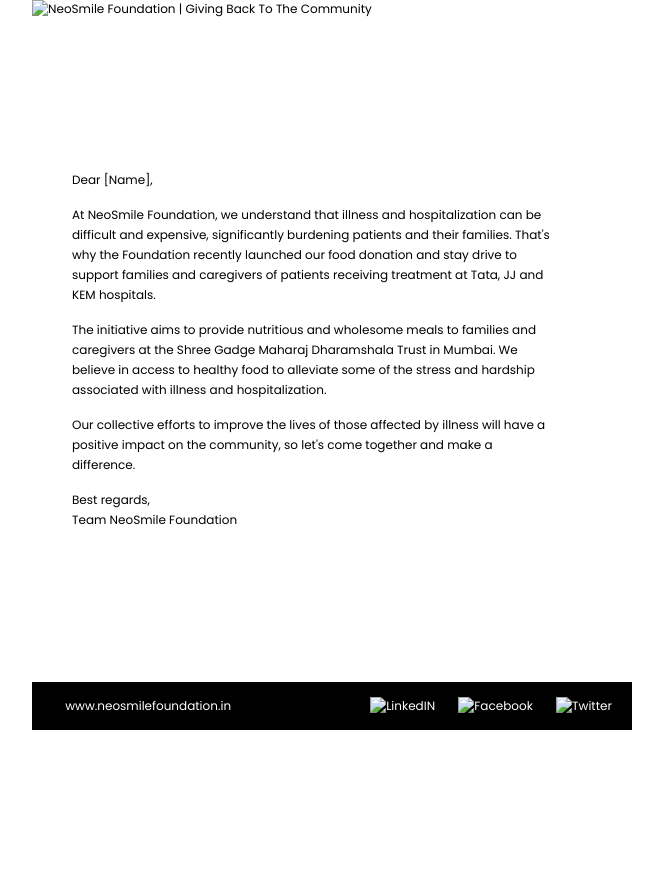
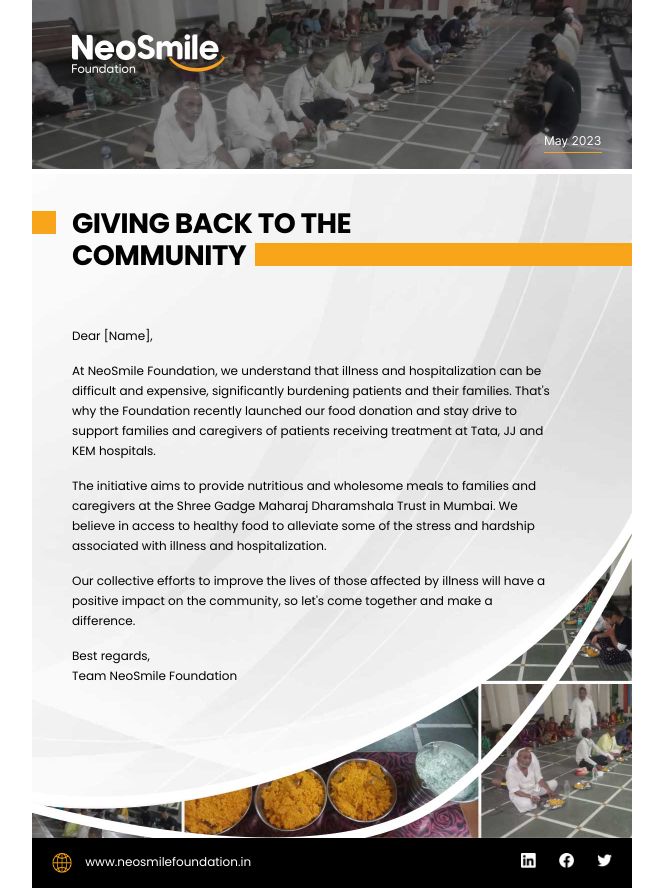
Before and after one commit to HasimPathan59/Giving-Back-to-Community, a plain HTML site: page index.html in a window 1280 px wide. Shown: the whole page, without its empty margins (308-971 px from the left). Before the commit the page ends 800 px from the top, so only its background shows below. Drawn offline with Linux system fonts and the light colour scheme.

Commit message:
changes in image path

```diff
--- a/index.html
+++ b/index.html
@@ -36,14 +36,14 @@
             <tbody>
                 <tr>
                     <td>
-                        <img src="giving-back-to-community_v2/banner.jpg" usemap="#image-map" width="100%" style="width:100%" alt="NeoSmile Foundation | Giving Back To The Community">
+                        <img src="banner.jpg" usemap="#image-map" width="100%" style="width:100%" alt="NeoSmile Foundation | Giving Back To The Community">
                         <map name="image-map">
                             <area target="_blank" alt="NeoSmile Foundation" title="NeoSmile Foundation" href="https://neosmilefoundation.in/" coords="199,23,32,79" shape="rect">
                         </map>
                     </td>
                 </tr>
                 <tr>
-                    <td style="background-image: url('giving-back-to-community_v2/text-bg.jpg');background-repeat: no-repeat;background-size: cover;height: 664px;color: #000;">
+                    <td style="background-image: url('text-bg.jpg');background-repeat: no-repeat;background-size: cover;height: 664px;color: #000;">
                         <table width="100%"
                         align="center"
                         cellspacing="0"
@@ -73,14 +73,14 @@
 
                                 <td align="left" valign="middle">
                                     <a href="https://neosmilefoundation.in/" style="text-decoration: none;color: #fff;font-size: 12px;padding-right: 8px;">
-                                        <img src="giving-back-to-community_v2/globe.png" alt="" valign="middle" style="margin-right: 10px;width: 20px;">
+                                        <img src="globe.png" alt="" valign="middle" style="margin-right: 10px;width: 20px;">
                                         <span>www.neosmilefoundation.in</span>
                                     </a>
                                 </td>
                                 <td align="right" valign="middle">
-                                    <a href="https://www.linkedin.com/company/neosmilefoundation/" style="color: #fff;text-decoration: none;margin-right: 20px;"><img src="giving-back-to-community_v2/linkedin.png" alt="LinkedIN" style="width: 15px;color: #fff;font-size: 12px;"></a>
-                                    <a href="https://www.facebook.com/neosmilefoundationindia" style="color: #fff;text-decoration: none;margin-right: 20px;"><img src="giving-back-to-community_v2/fb.png" alt="Facebook" style="width: 15px;color: #fff;font-size: 12px;"></a>
-                                    <a href="https://twitter.com/NeoSmile_CSR" style="color: #fff;text-decoration: none;"><img src="giving-back-to-community_v2/twitter.png" alt="Twitter" style="width: 15px;color: #fff;font-size: 12px;"></a>
+                                    <a href="https://www.linkedin.com/company/neosmilefoundation/" style="color: #fff;text-decoration: none;margin-right: 20px;"><img src="linkedin.png" alt="LinkedIN" style="width: 15px;color: #fff;font-size: 12px;"></a>
+                                    <a href="https://www.facebook.com/neosmilefoundationindia" style="color: #fff;text-decoration: none;margin-right: 20px;"><img src="fb.png" alt="Facebook" style="width: 15px;color: #fff;font-size: 12px;"></a>
+                                    <a href="https://twitter.com/NeoSmile_CSR" style="color: #fff;text-decoration: none;"><img src="twitter.png" alt="Twitter" style="width: 15px;color: #fff;font-size: 12px;"></a>
                                 </td>
                             </tr>
                         </table>
```
